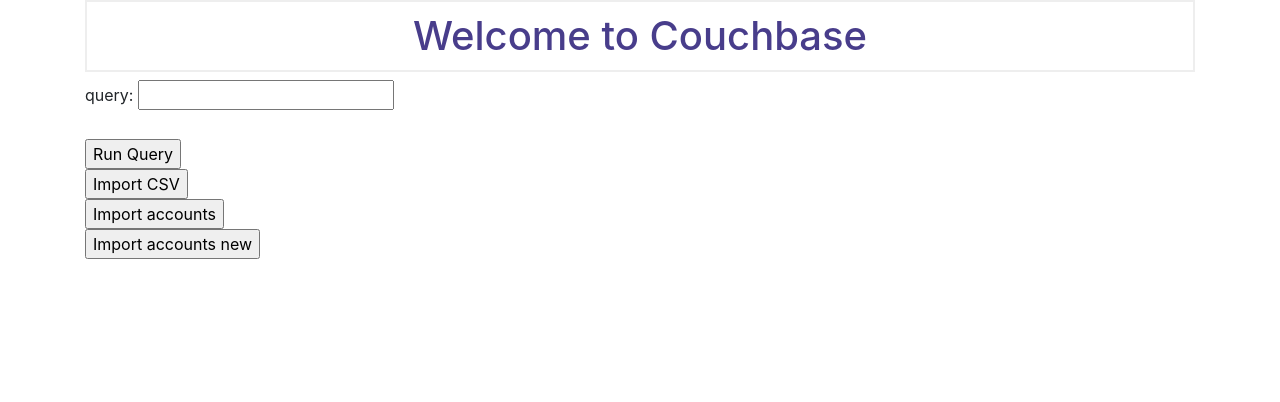
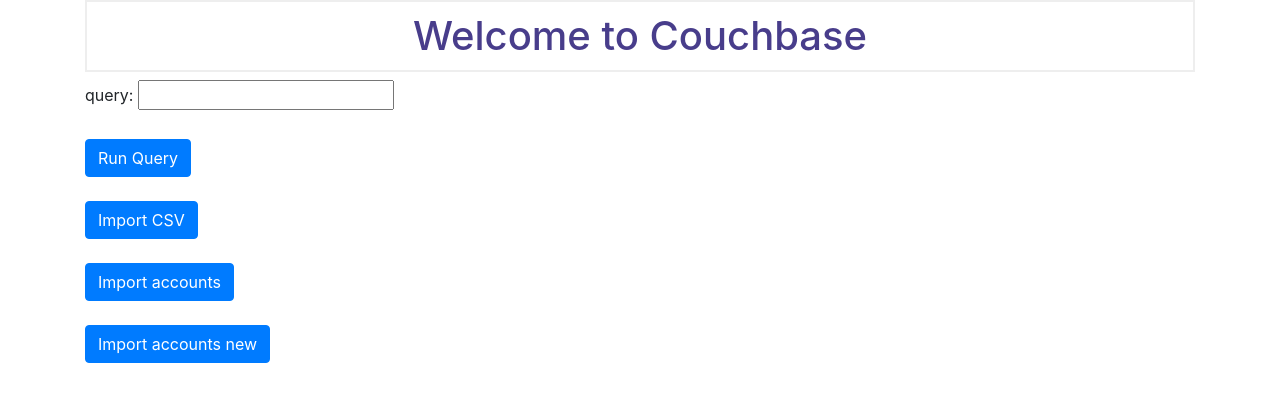
Before and after one commit to JonathanDeissler/BDEA_CA3, a Flask app: page / in a window 1280 px wide. Shown: the part 56-458 px from the top of the page. Run offline with Flask 2, Linux system fonts and the light colour scheme; data that the repository does not hold is empty; some libraries are stand-ins or nearby versions.

Commit message:
buttons schöner :D

```diff
--- a/flask_proj/app/templates/index.html
+++ b/flask_proj/app/templates/index.html
@@ -6,18 +6,24 @@
 <form action="/query" target="_blank">
     <label for="myquery">query:</label>
   <input type="text" id="myquery" name="myquery"><br><br>
-  <input type="submit" value="Run Query">
+  <input type="submit" value="Run Query" class="btn btn-primary">
 </form>
 
+<br>
+
 <form action="/upload" target="_blank">
-  <input type="submit" value="Import CSV">
+  <input type="submit" value="Import CSV" class="btn btn-primary">
 </form>
 
+<br>
+
 <form action="/upload_con" target="_blank">
-  <input type="submit" value="Import accounts">
+  <input type="submit" value="Import accounts" class="btn btn-primary" >
 </form>
 
+<br>
+
 <form action="/upload_account_new" target="_blank">
-  <input type="submit" value="Import accounts new">
+  <input type="submit" value="Import accounts new" class="btn btn-primary">
 </form>
 {% endblock %}
```
